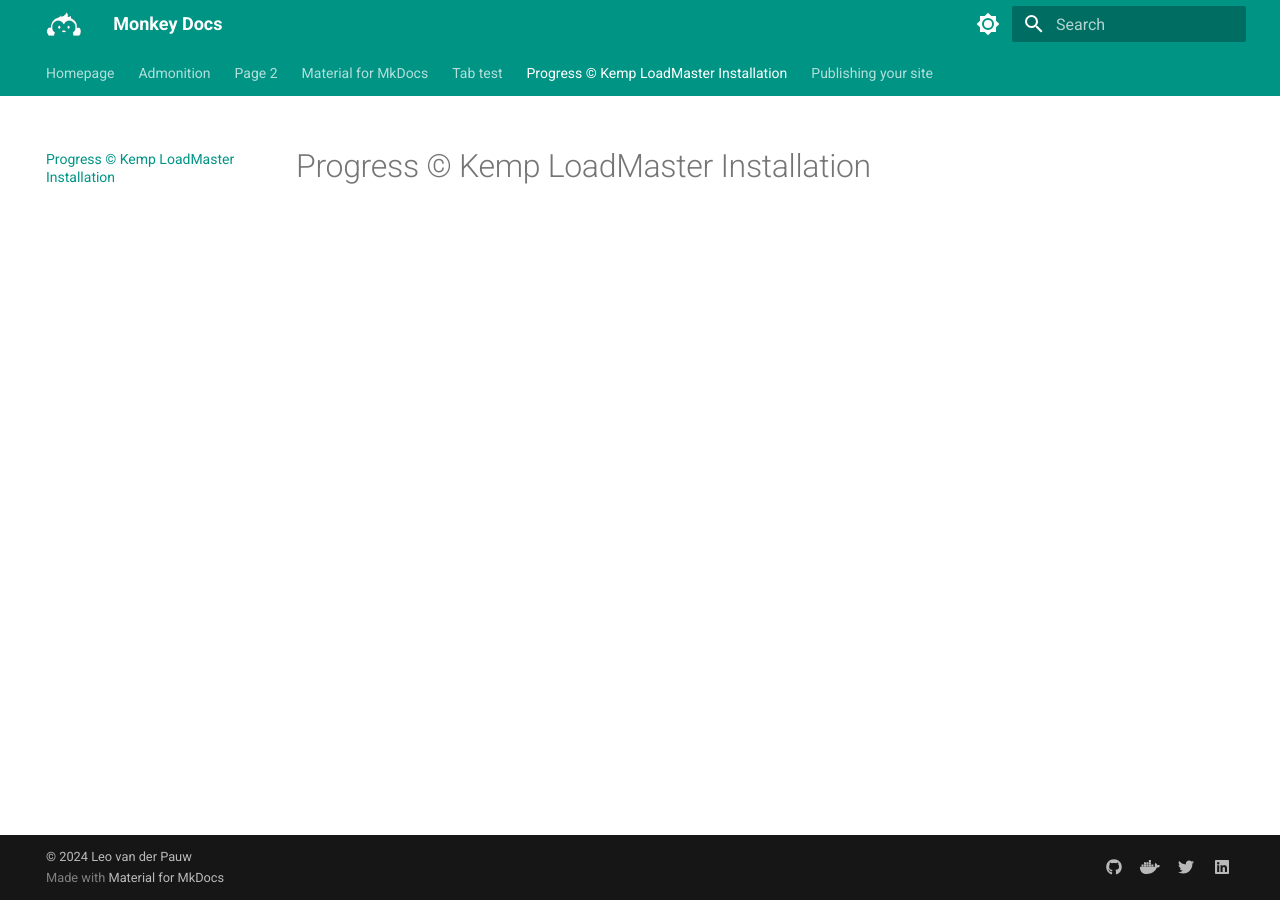
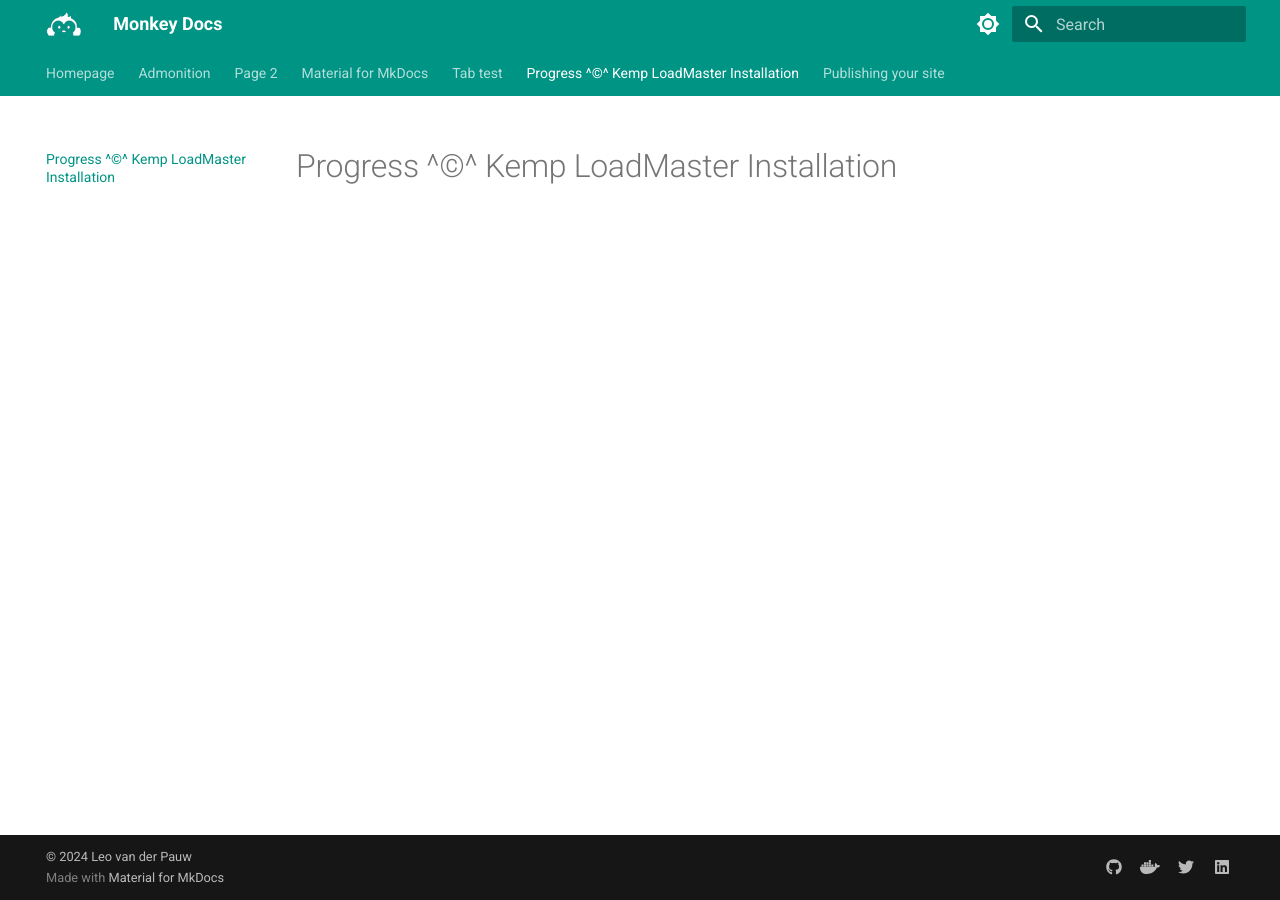
Before and after one commit to lp182501/mkdocs, an MkDocs documentation site: the page built from docs/page5.md, in a window 1280 px wide. Built offline with MkDocs 1.6.1 and Material for MkDocs 9.7.7, drawn with Linux system fonts in a browser that asks for light colours.

Commit message:
Update page5.md

```diff
--- a/docs/page5.md
+++ b/docs/page5.md
@@ -1 +1 @@
-# Progress &copy; Kemp LoadMaster Installation
+# Progress ^&copy;^ Kemp LoadMaster Installation
```
